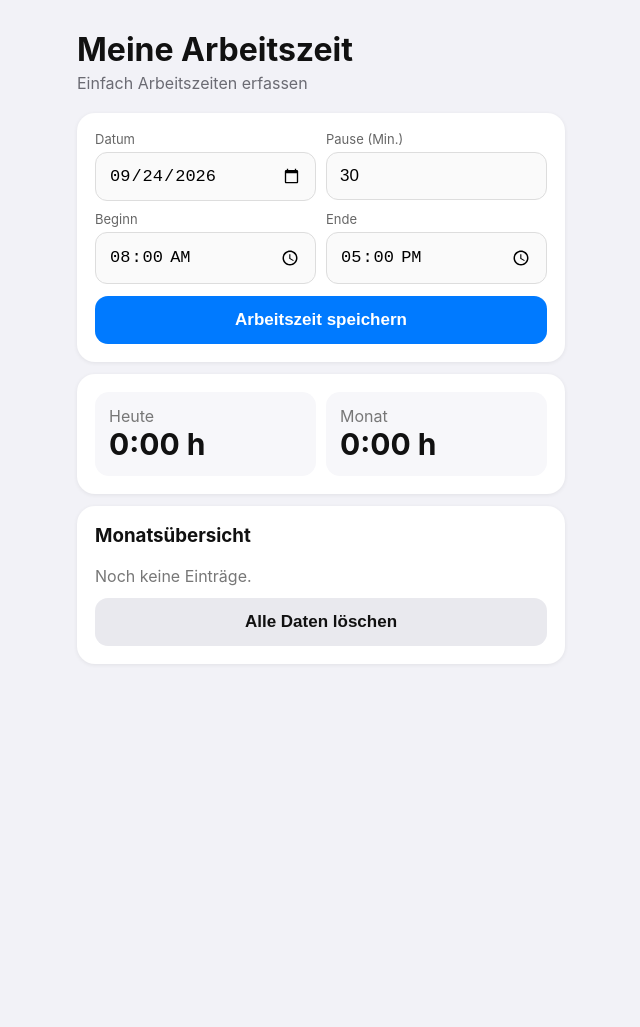
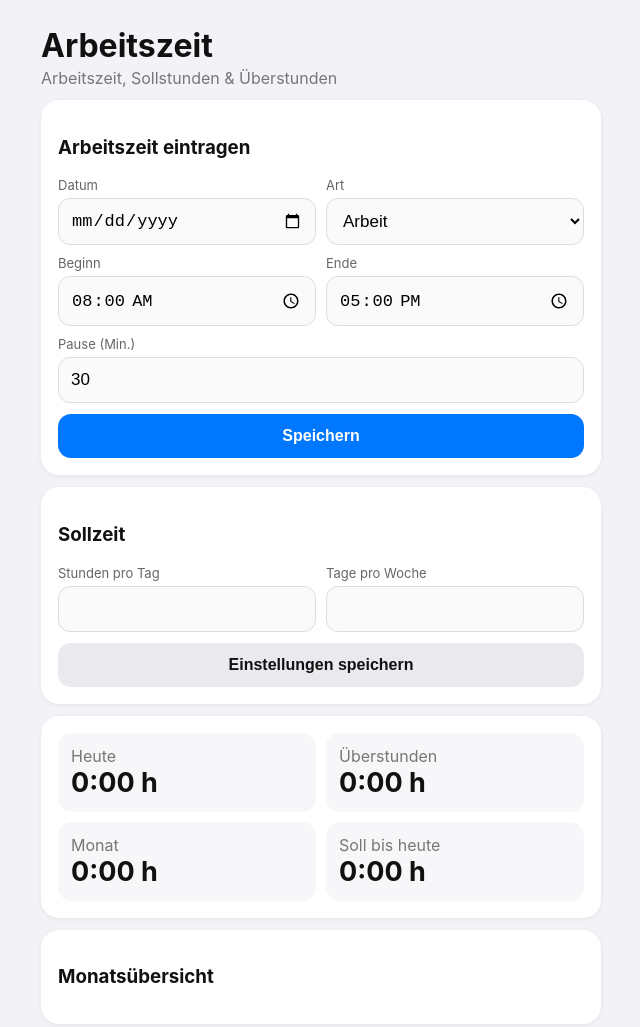
Before and after one commit to Ivonet1995/Meine-Arbeitszeit-, a plain HTML site: page index.html in a window 1280 px wide. Shown: the top 1027 px of the page, without its empty margins (319-959 px from the left). Before the commit the page ends 800 px from the top, so only its background shows below. Drawn offline with Linux system fonts and the light colour scheme.

Commit message:
Add files via upload

```diff
--- a/index.html
+++ b/index.html
@@ -1,79 +1,18 @@
-<!doctype html>
-<html lang="de">
-<head>
-<meta charset="utf-8">
-<meta name="viewport" content="width=device-width,initial-scale=1,viewport-fit=cover">
-<meta name="apple-mobile-web-app-capable" content="yes">
-<meta name="apple-mobile-web-app-status-bar-style" content="default">
-<title>Meine Arbeitszeit</title>
-<style>
-:root{font-family:-apple-system,BlinkMacSystemFont,"SF Pro Display",Arial,sans-serif;color:#111;background:#f2f2f7}
-*{box-sizing:border-box}body{margin:0}.wrap{max-width:520px;margin:auto;padding:22px 16px 40px}
-h1{font-size:32px;margin:8px 0 4px}.sub{color:#6b6b73;margin-bottom:20px}
-.card{background:#fff;border-radius:18px;padding:18px;margin:12px 0;box-shadow:0 1px 4px #00000012}
-.grid{display:grid;grid-template-columns:1fr 1fr;gap:10px}
-label{font-size:13px;color:#666;display:block;margin-bottom:5px}
-input{width:100%;padding:13px;border:1px solid #ddd;border-radius:12px;font-size:17px;background:#fafafa}
-button{width:100%;border:0;border-radius:13px;padding:14px;font-size:17px;font-weight:600;background:#007aff;color:#fff;margin-top:12px}
-button.secondary{background:#e9e9ee;color:#111}.big{font-size:30px;font-weight:700}.muted{color:#777}
-.row{display:flex;justify-content:space-between;align-items:center;padding:9px 0;border-bottom:1px solid #eee}.row:last-child{border:0}
-.danger{color:#d00;background:none;padding:4px;width:auto;margin:0;font-size:14px}
-.total{display:grid;grid-template-columns:1fr 1fr;gap:10px}.metric{background:#f7f7fa;border-radius:14px;padding:14px}
-</style>
-</head>
-<body>
-<div class="wrap">
-<h1>Meine Arbeitszeit</h1><div class="sub">Einfach Arbeitszeiten erfassen</div>
-
-<div class="card">
-  <div class="grid">
-    <div><label>Datum</label><input id="date" type="date"></div>
-    <div><label>Pause (Min.)</label><input id="break" type="number" min="0" value="30"></div>
-  </div>
-  <div class="grid" style="margin-top:10px">
-    <div><label>Beginn</label><input id="start" type="time"></div>
-    <div><label>Ende</label><input id="end" type="time"></div>
-  </div>
-  <button onclick="addEntry()">Arbeitszeit speichern</button>
-</div>
-
-<div class="card total">
- <div class="metric"><div class="muted">Heute</div><div class="big" id="today">0:00 h</div></div>
- <div class="metric"><div class="muted">Monat</div><div class="big" id="month">0:00 h</div></div>
-</div>
-
-<div class="card">
-<h3 style="margin-top:0">Monatsübersicht</h3>
-<div id="list"><div class="muted">Noch keine Einträge.</div></div>
-<button class="secondary" onclick="clearAll()">Alle Daten löschen</button>
-</div>
-</div>
-
-<script>
-const KEY="arbeitszeit_v1";
-const $=id=>document.getElementById(id);
-let data=JSON.parse(localStorage.getItem(KEY)||"[]");
-const pad=n=>String(n).padStart(2,"0");
-function fmt(min){let sign=min<0?"-":"";min=Math.abs(Math.round(min));return sign+Math.floor(min/60)+":"+pad(min%60)+" h"}
-function save(){localStorage.setItem(KEY,JSON.stringify(data));render()}
-function addEntry(){
- const date=$("date").value,start=$("start").value,end=$("end").value,br=Number($("break").value||0);
- if(!date||!start||!end){alert("Bitte Datum, Beginn und Ende eingeben.");return}
- let a=start.split(":").map(Number),b=end.split(":").map(Number);
- let s=a[0]*60+a[1],e=b[0]*60+b[1]; if(e<s)e+=1440;
- let mins=e-s-br;if(mins<0){alert("Die Arbeitszeit ist nach Abzug der Pause negativ.");return}
- data=data.filter(x=>x.date!==date); data.push({date,start,end,br,mins});data.sort((a,b)=>b.date.localeCompare(a.date));save();
-}
-function render(){
- const now=new Date(), ym=now.toISOString().slice(0,7), ds=now.toISOString().slice(0,10);
- const today=data.filter(x=>x.date===ds).reduce((a,x)=>a+x.mins,0);
- const month=data.filter(x=>x.date.startsWith(ym)).reduce((a,x)=>a+x.mins,0);
- $("today").textContent=fmt(today);$("month").textContent=fmt(month);
- $("list").innerHTML=data.length?data.map(x=>`<div class="row"><div><b>${new Date(x.date+"T12:00").toLocaleDateString("de-DE",{weekday:"short",day:"2-digit",month:"2-digit"})}</b><br><span class="muted">${x.start} – ${x.end} · Pause ${x.br} Min.</span></div><div style="text-align:right"><b>${fmt(x.mins)}</b><br><button class="danger" onclick="removeEntry('${x.date}')">Löschen</button></div></div>`).join(""):"<div class='muted'>Noch keine Einträge.</div>";
-}
-function removeEntry(d){data=data.filter(x=>x.date!==d);save()}
-function clearAll(){if(confirm("Wirklich alle gespeicherten Arbeitszeiten löschen?")){data=[];save()}}
-$("date").value=new Date().toISOString().slice(0,10);
-$("start").value="08:00";$("end").value="17:00";render();
-</script>
-</body></html>
+<!doctype html><html lang="de"><head><meta charset="utf-8"><meta name="viewport" content="width=device-width,initial-scale=1,viewport-fit=cover"><meta name="apple-mobile-web-app-capable" content="yes"><title>Arbeitszeit</title><style>
+body{margin:0;background:#f2f2f7;color:#111;font-family:-apple-system,BlinkMacSystemFont,Arial,sans-serif}.wrap{max-width:560px;margin:auto;padding:18px 15px 40px}h1{font-size:32px;margin:8px 0 3px}.sub,.muted{color:#777}.card{background:#fff;border-radius:18px;padding:17px;margin:12px 0;box-shadow:0 1px 4px #0001}.grid{display:grid;grid-template-columns:1fr 1fr;gap:10px}label{font-size:13px;color:#666;display:block;margin:0 0 5px}input,select{width:100%;padding:12px;border:1px solid #ddd;border-radius:12px;font-size:17px;background:#fafafa;box-sizing:border-box}button{width:100%;border:0;border-radius:13px;padding:13px;font-size:16px;font-weight:650;background:#07f;color:#fff;margin-top:11px}.secondary{background:#e9e9ee;color:#111}.total{display:grid;grid-template-columns:1fr 1fr;gap:10px}.metric{background:#f7f7fa;border-radius:14px;padding:13px}.big{font-size:27px;font-weight:750}.row{display:flex;justify-content:space-between;align-items:center;padding:10px 0;border-bottom:1px solid #eee;gap:8px}.row:last-child{border:0}.danger{width:auto;margin:0;padding:3px;background:none;color:#d00;font-size:13px}.good{background:#e6f7ea}.minus{background:#fff0f0}.badge{padding:5px 8px;border-radius:8px;background:#eee;font-size:12px}</style></head><body><div class="wrap">
+<h1>Arbeitszeit</h1><div class="sub">Arbeitszeit, Sollstunden & Überstunden</div>
+<div class="card"><h3>Arbeitszeit eintragen</h3><div class="grid"><div><label>Datum</label><input id="date" type="date"></div><div><label>Art</label><select id="type"><option value="work">Arbeit</option><option value="vacation">Urlaub</option><option value="sick">Krank</option></select></div></div><div id="fields"><div class="grid" style="margin-top:10px"><div><label>Beginn</label><input id="start" type="time" value="08:00"></div><div><label>Ende</label><input id="end" type="time" value="17:00"></div></div><label style="margin-top:10px">Pause (Min.)</label><input id="break" type="number" min="0" value="30"></div><button onclick="add()">Speichern</button></div>
+<div class="card"><h3>Sollzeit</h3><div class="grid"><div><label>Stunden pro Tag</label><input id="target" type="number" min="0" step=".25"></div><div><label>Tage pro Woche</label><input id="days" type="number" min="1" max="7"></div></div><button class="secondary" onclick="settings()">Einstellungen speichern</button></div>
+<div class="card total"><div class="metric"><div class="muted">Heute</div><div class="big" id="today">0:00 h</div></div><div class="metric" id="otbox"><div class="muted">Überstunden</div><div class="big" id="ot">0:00 h</div></div><div class="metric"><div class="muted">Monat</div><div class="big" id="month">0:00 h</div></div><div class="metric"><div class="muted">Soll bis heute</div><div class="big" id="should">0:00 h</div></div></div>
+<div class="card"><h3>Monatsübersicht</h3><div id="summary"></div></div>
+<div class="card"><h3>Einträge</h3><div id="list"><span class="muted">Noch keine Einträge.</span></div><button class="secondary" onclick="clearAll()">Alle Daten löschen</button></div>
+</div><script>
+const K="arbeitszeit_v2", $=x=>document.getElementById(x);let s=JSON.parse(localStorage.getItem(K)||'{"entries":[],"settings":{"target":8,"days":5}}');s.entries??=[];s.settings??={target:8,days:5};$("date").value=new Date().toISOString().slice(0,10);$("target").value=s.settings.target;$("days").value=s.settings.days;
+function fmt(m){let z=m<0?"-":"",n=Math.abs(Math.round(m));return z+Math.floor(n/60)+":"+String(n%60).padStart(2,"0")+" h"}function save(){localStorage.setItem(K,JSON.stringify(s));render()}
+$("type").onchange=()=>{$("fields").style.display=$("type").value=="work"?"block":"none"};
+function add(){let d=$("date").value,t=$("type").value;if(!d)return alert("Bitte Datum eingeben.");let x={date:d,type:t,mins:s.settings.target*60};if(t=="work"){let a=$("start").value.split(":").map(Number),b=$("end").value.split(":").map(Number),e=b[0]*60+b[1],st=a[0]*60+a[1],br=+$("break").value||0;if(e<st)e+=1440;x={date:d,type:t,start:$("start").value,end:$("end").value,br,mins:e-st-br};if(x.mins<0)return alert("Die Arbeitszeit ist nach Abzug der Pause negativ.")}s.entries=s.entries.filter(x=>x.date!=d);s.entries.push(x);s.entries.sort((a,b)=>b.date.localeCompare(a.date));save()}
+function settings(){s.settings.target=+$("target").value||0;s.settings.days=+$("days").value||5;save();alert("Einstellungen gespeichert.")}
+function workdays(){let n=0,d=new Date(new Date().getFullYear(),new Date().getMonth(),1),now=new Date();for(;d<=now;d.setDate(d.getDate()+1))if(d.getDay()>0&&d.getDay()<6)n++;return n}
+function render(){let ym=new Date().toISOString().slice(0,7),ds=new Date().toISOString().slice(0,10),e=s.entries.filter(x=>x.date.startsWith(ym)),today=s.entries.filter(x=>x.date==ds).reduce((a,x)=>a+x.mins,0),month=e.reduce((a,x)=>a+x.mins,0),should=workdays()*s.settings.target*60,ot=month-should;$("today").textContent=fmt(today);$("month").textContent=fmt(month);$("should").textContent=fmt(should);$("ot").textContent=fmt(ot);$("otbox").className="metric "+(ot>=0?"good":"minus");$("summary").innerHTML='<div class="row"><span>Arbeitstage</span><b>'+e.filter(x=>x.type=="work").length+'</b></div><div class="row"><span>Urlaub</span><b>'+e.filter(x=>x.type=="vacation").length+'</b></div><div class="row"><span>Krank</span><b>'+e.filter(x=>x.type=="sick").length+'</b></div>';$("list").innerHTML=s.entries.length?s.entries.map(x=>'<div class="row"><div><b>'+new Date(x.date+"T12:00").toLocaleDateString("de-DE",{weekday:"short",day:"2-digit",month:"2-digit"})+'</b><br><span class="muted">'+(x.type=="work"?x.start+" – "+x.end+" · Pause "+x.br+" Min.":x.type=="vacation"?"Urlaub":"Krank")+'</span></div><div><b>'+(x.type=="work"?fmt(x.mins):'<span class="badge">'+(x.type=="vacation"?"Urlaub":"Krank")+"</span>")+'</b><br><button class="danger" onclick="del('"+x.date+"')">Löschen</button></div></div>').join(""):"<span class='muted'>Noch keine Einträge.</span>"}
+function del(d){s.entries=s.entries.filter(x=>x.date!=d);save()}function clearAll(){if(confirm("Alle Daten löschen?")){s.entries=[];save()}}render();
+</script></body></html>
```
